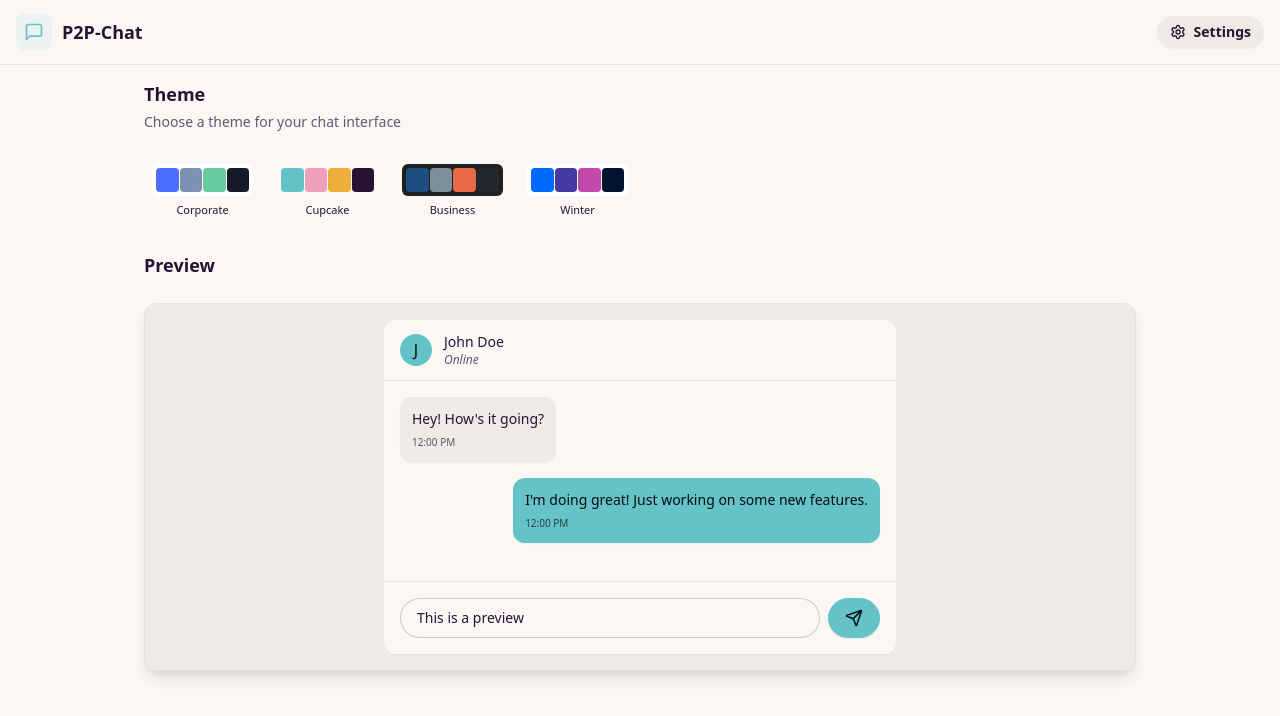
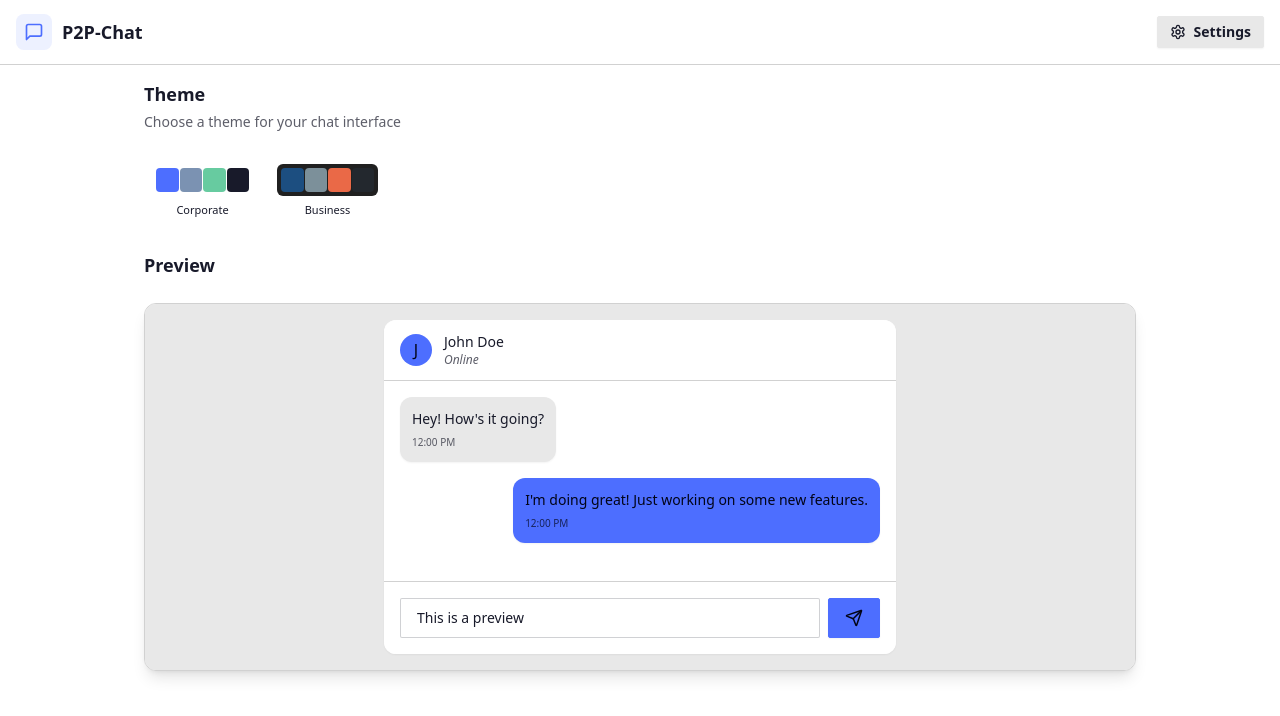
Before and after one commit to MJTheSlamDog/peer-to-peer, a React (Vite) app in the folder frontend/: page /settings in a window 1280 px wide. Shown: the top 716 px of the page. Built offline with nearby package versions, Linux system fonts and the light colour scheme; no server answers.

Commit message:
dark n light themes

```diff
--- a/frontend/src/constants/index.js
+++ b/frontend/src/constants/index.js
@@ -1,8 +1,8 @@
 export const THEMES = [
 
   "corporate",
-  "cupcake",
   "business",
-  "winter",
+
+
 
 ];
--- a/frontend/tailwind.config.js
+++ b/frontend/tailwind.config.js
@@ -10,10 +10,10 @@ export default {
   daisyui: {
     themes: [
 
-      "cupcake",
+
       "corporate",
-      "business",
-      "winter",
+  "business",
+
     ],
   },
 };
```
